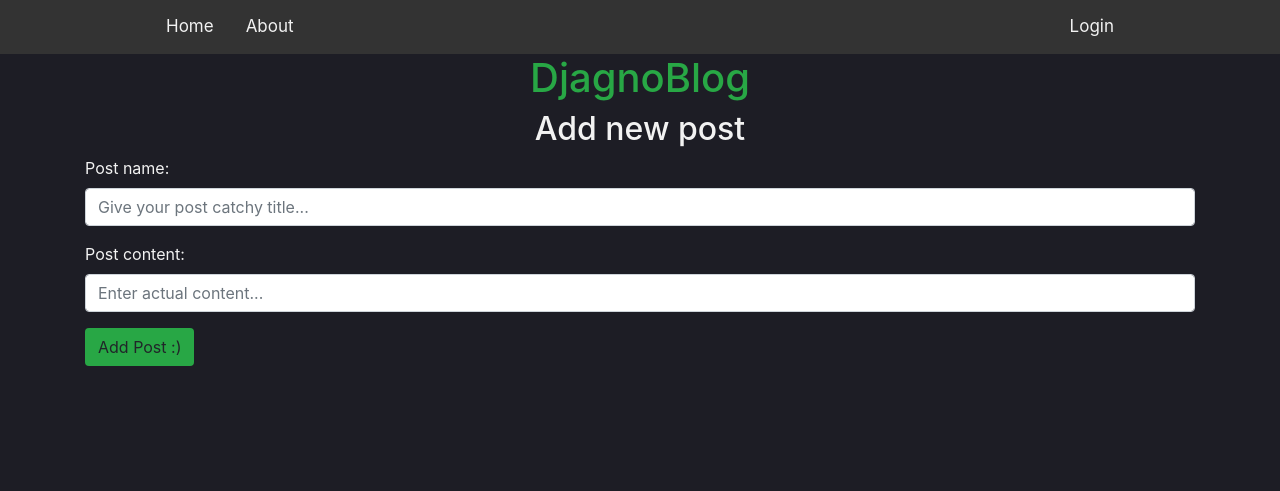
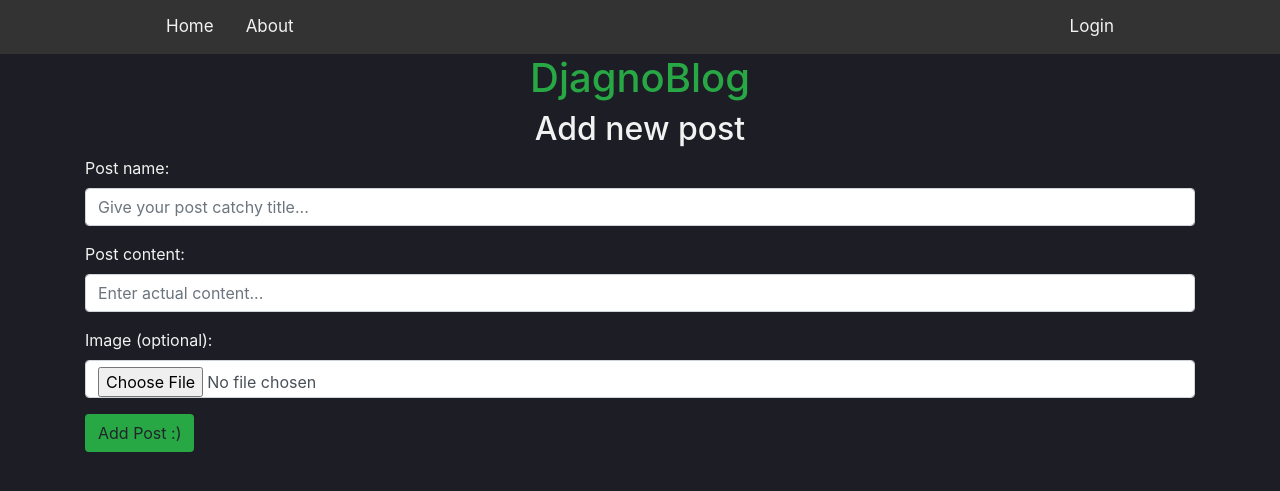
Before and after one commit to dawid31/socialflow, a Django app: page /create-post/ in a window 1280 px wide. Shown: the top 491 px of the page. Run offline with Django 4.2, Linux system fonts and the light colour scheme; some libraries are stand-ins or nearby versions.

Commit message:
users can now optionally upload images to their posts fixed min-width of post-container (more eye comfortable)

```diff
--- a/DjangoBlogApp/templates/DjangoBlogApp/create_post.html
+++ b/DjangoBlogApp/templates/DjangoBlogApp/create_post.html
@@ -41,6 +41,11 @@
                     placeholder="Enter actual content...">
             </div>
 
+            <div class="mb-3">
+                <label for="formFile" class="form-label">Image (optional):</label>
+                <input class="form-control" type="file" name="post_image" id="formFile">
+            </div>
+
             <button type="submit" class="btn bg-success">Add Post :)</button>
         </form>
     </div>
--- a/DjangoBlogApp/templates/DjangoBlogApp/home.html
+++ b/DjangoBlogApp/templates/DjangoBlogApp/home.html
@@ -41,7 +41,7 @@
                     {% endif %}
 
                     {% if post.img %}
-                    <div class="image-container">
+                    <div class="multimedia-container">
                         <img style="max-width: 300px; max-height: 200px;" src="{{post.img.url}}"/>
                     </div>
                     {% endif %}
--- a/DjangoBlogApp/views.py
+++ b/DjangoBlogApp/views.py
@@ -48,10 +48,12 @@ def create_post(request):
     if request.method == "POST":
         name = request.POST.get('post_name')
         content = request.POST.get('post_content')
+        img = request.POST.get('post_image')
         Post.objects.create(
         host = request.user,
         name = name,
         content = content,
+        img = img
         )
     context = {}
     return render(request, 'DjangoBlogApp/create_post.html', context)
--- a/static/css/main.css
+++ b/static/css/main.css
@@ -44,6 +44,7 @@
     margin-top: 5px;
     margin-bottom: 5px;
     background: #252B30;
+    min-width: 100%;
 }
 
 .avatar-container
```
Also changed, not shown: DjangoBlogApp/migrations/0010_alter_comment_options_remove_post_img_and_more.py (added), DjangoBlogApp/migrations/0011_remove_post_multimedia_post_img.py (added), db.sqlite3, static/images/foto_zSuPs2E.png (added).
